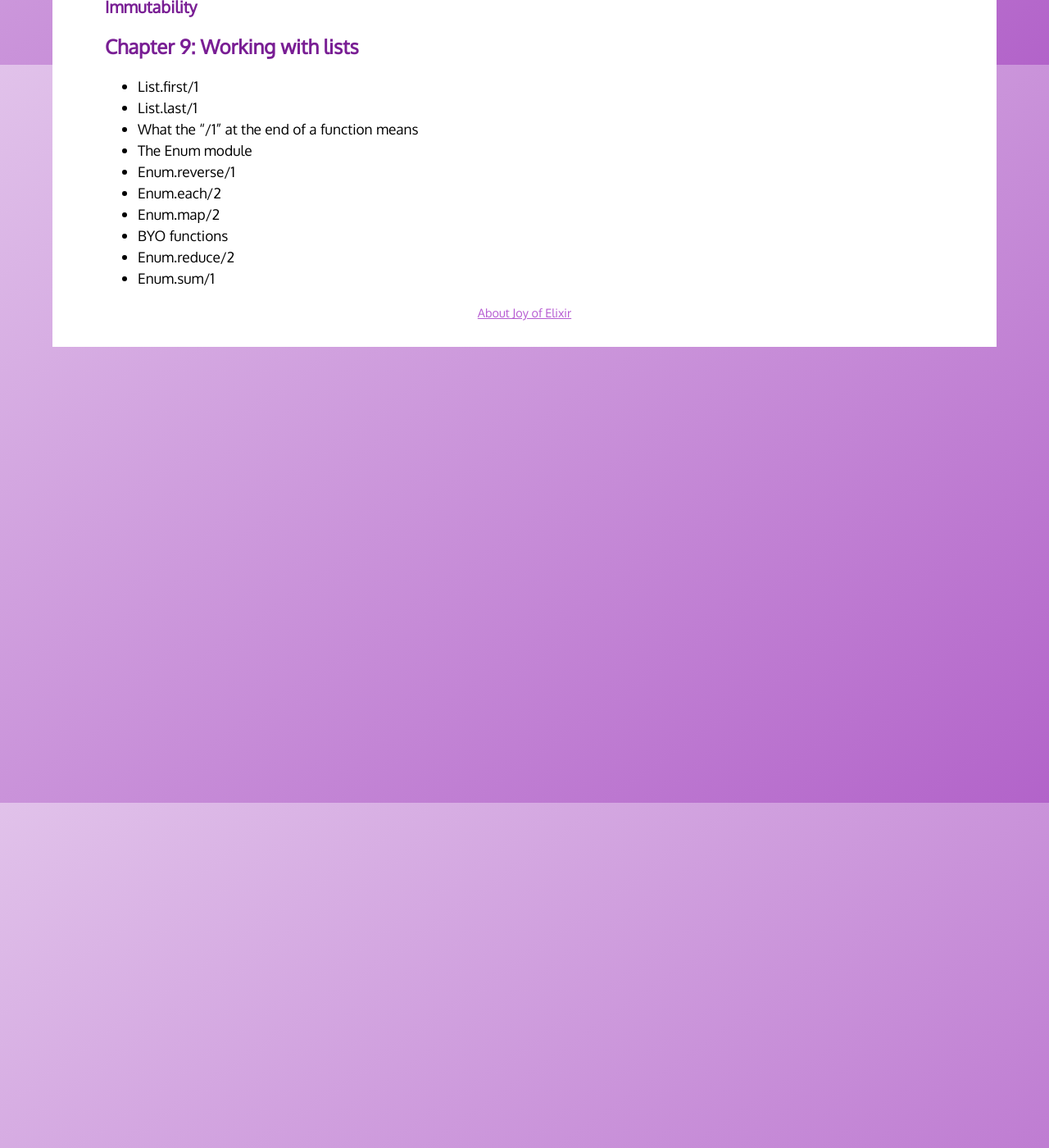
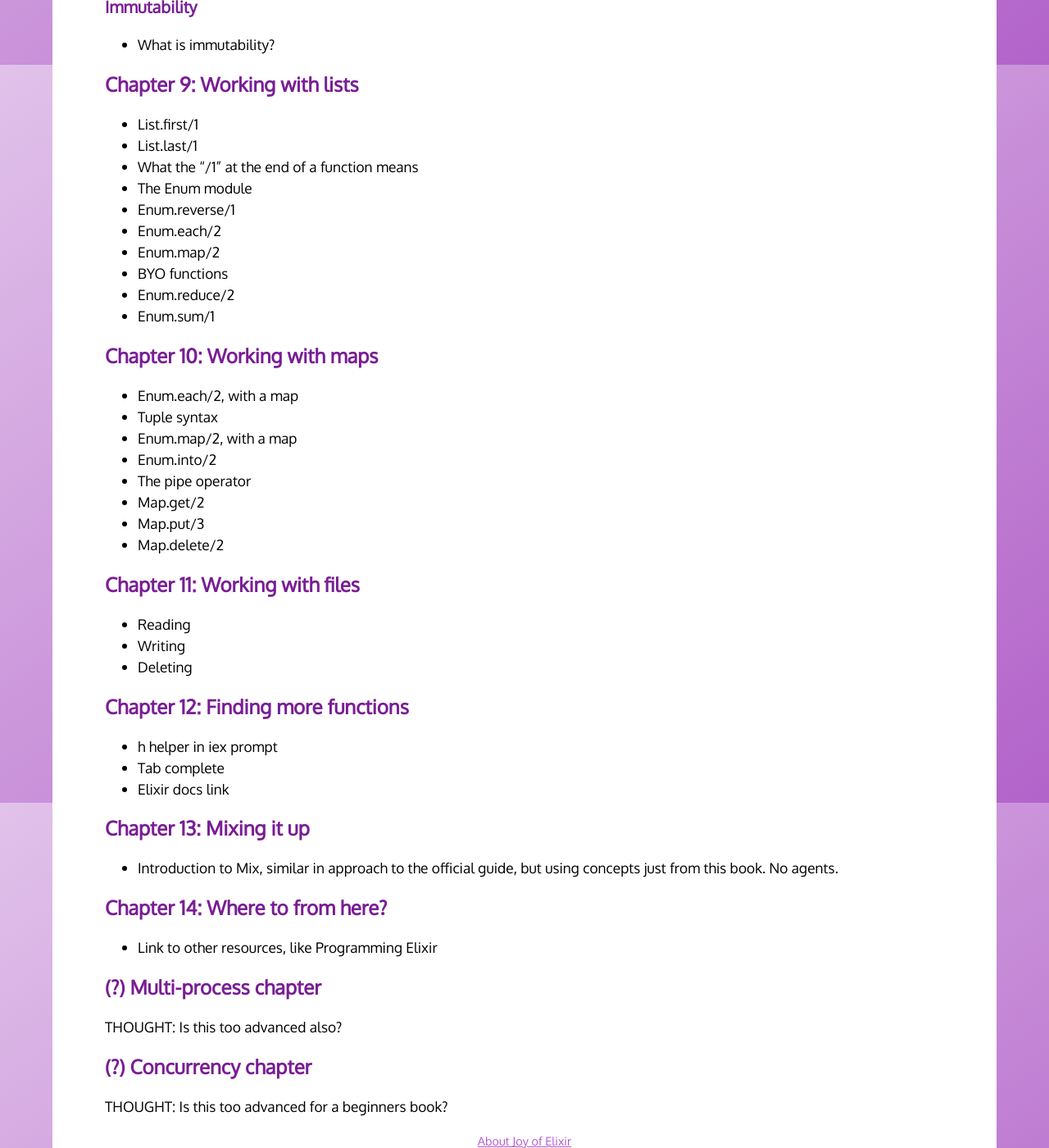
Before and after one commit to radar/joyofelixir, a Jekyll site: the page built from OUTLINE.md, in a window 1280 px wide and 1400 px high, scrolled down 1721 px. Shown: the whole window at 82% size. Built offline with Jekyll 4.4.1, drawn with Linux system fonts in a browser that asks for light colours; our own code applies the rules of GitHub Pages for plain Markdown files.

Commit message:
More work on the outline

```diff
--- /dev/null
+++ b/12-working-with-files/index.html
@@ -0,0 +1,5 @@
+---
+layout: chapter
+---
+
+{% include ch/12.html %}
--- a/OUTLINE.md
+++ b/OUTLINE.md
@@ -66,6 +66,8 @@
 
 ### Immutability
 
+* What is immutability?
+
 ## Chapter 9: Working with lists
 
 * List.first/1
@@ -78,3 +80,43 @@
 * BYO functions
 * Enum.reduce/2
 * Enum.sum/1
+
+## Chapter 10: Working with maps
+
+* Enum.each/2, with a map
+* Tuple syntax
+* Enum.map/2, with a map
+* Enum.into/2
+* The pipe operator
+* Map.get/2
+* Map.put/3
+* Map.delete/2
+
+## Chapter 11: Working with files
+
+* Reading
+* Writing
+* Deleting
+
+## Chapter 12: Finding more functions
+
+* h helper in iex prompt
+* Tab complete
+* Elixir docs link
+
+## Chapter 13: Mixing it up
+
+* Introduction to Mix, similar in approach to the official guide, but using concepts just from this book. No agents.
+
+
+## Chapter 14: Where to from here?
+
+* Link to other resources, like Programming Elixir
+
+## (?) Multi-process chapter
+
+THOUGHT: Is this too advanced also?
+
+## (?) Concurrency chapter
+
+THOUGHT: Is this too advanced for a beginners book?
```
Also changed, not shown: _includes/ch/10.html (+0 -12 lines), _includes/ch/11.html (+2 -17 lines), _includes/ch/12.html (+6 -3 lines), _includes/ch/creating-own-own-functions.html (added, +22 -0 lines), 11-finding-more-functions/index.html (renamed from 11-working-with-files/index.html), 13-our-first-full-project/index.html (renamed from 12-our-first-full-project/index.html).
